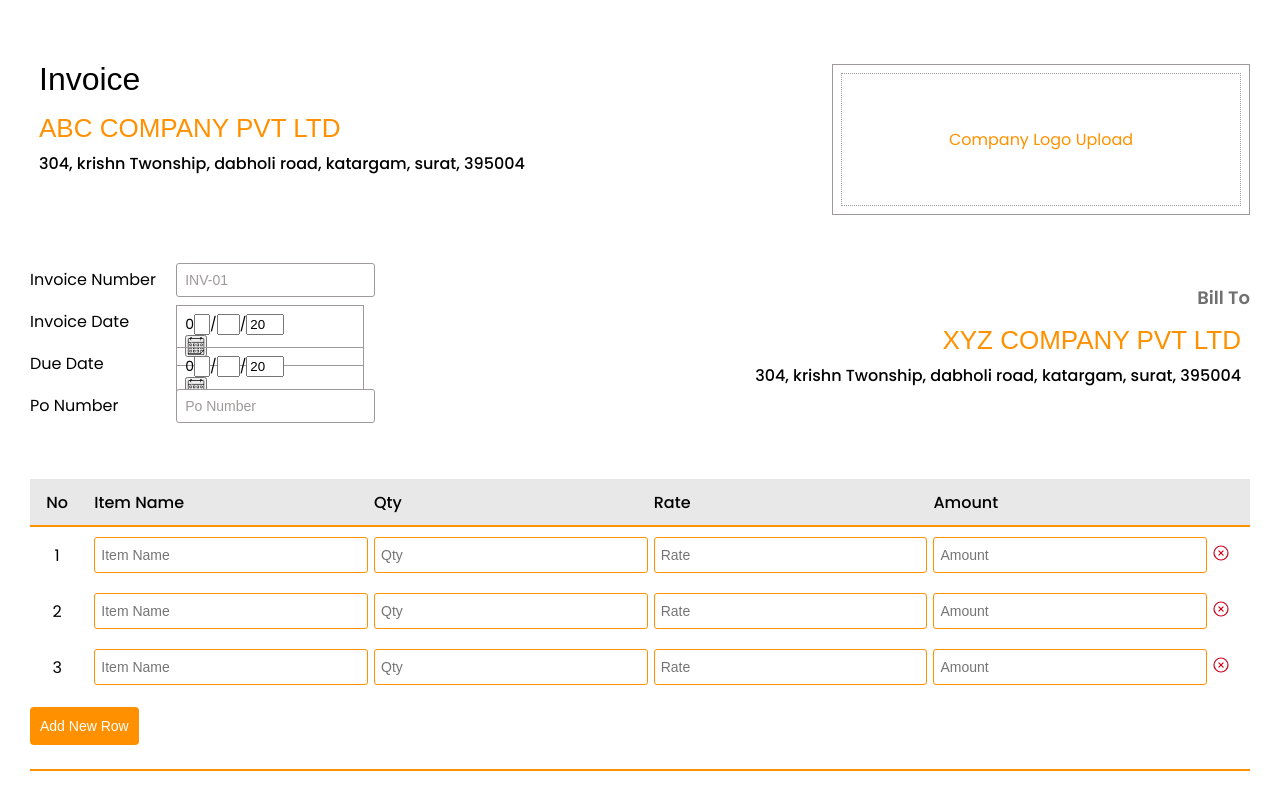
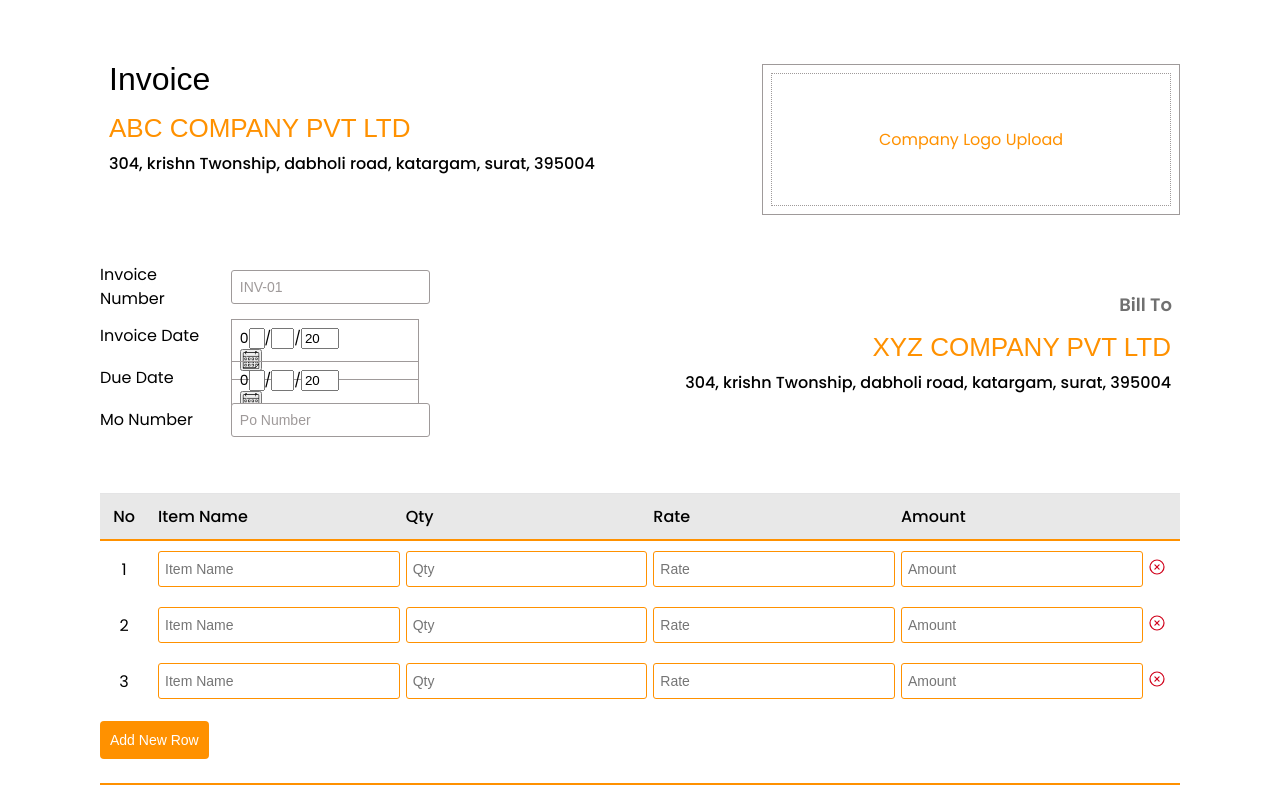
Before and after one commit to pritesh511/invoice-generator, a React (Create React App) app in the folder client/: page / in a window 1280 px wide. Shown: the top 800 px of the page. Built offline with nearby package versions, Linux system fonts and the light colour scheme; what @react-pdf/renderer would draw is missing.

Commit message:
Change Mo number and container

```diff
--- a/client/src/components/invoice-form/InvoicePdfMiddle.js
+++ b/client/src/components/invoice-form/InvoicePdfMiddle.js
@@ -87,7 +87,7 @@ const InvoicePdfMiddle = ({ invoice }) => {
             </Text>
           </View>
           <View style={styles.InnerCol}>
-            <Text style={styles.HeadText}>Po Number:</Text>
+            <Text style={styles.HeadText}>Mo Number:</Text>
             <Text style={styles.Value}>
               {invoice?.poNumber ? `${invoice?.poNumber}` : "00"}
             </Text>
--- a/client/src/components/invoice-form/invoice-form.js
+++ b/client/src/components/invoice-form/invoice-form.js
@@ -387,7 +387,7 @@ const InvoiceForm = () => {
                   />
                 </InputBlock>
                 <InputBlock>
-                  <Label>Po Number</Label>
+                  <Label>Mo Number</Label>
                   <InputText
                     type="text"
                     placeholder="Po Number"
--- a/client/src/components/invoice-form/styles.js
+++ b/client/src/components/invoice-form/styles.js
@@ -2,6 +2,8 @@ import styled from "styled-components";
 
 const InvoiceContainer = styled.div`
   width: 100%;
+  max-width: 1140px;
+  margin: auto;
 `;
 const Form = styled.form`
   padding: 30px;
@@ -157,7 +159,7 @@ const ToCompanyAddress = styled.div`
   flex-direction: column;
   align-items: flex-end;
   span {
-    margin: 0 0 14px 8px;
+    margin: 0 8px 14px 8px;
     font-size: 18px;
     color: var(--gray);
     font-weight: 600;
```
